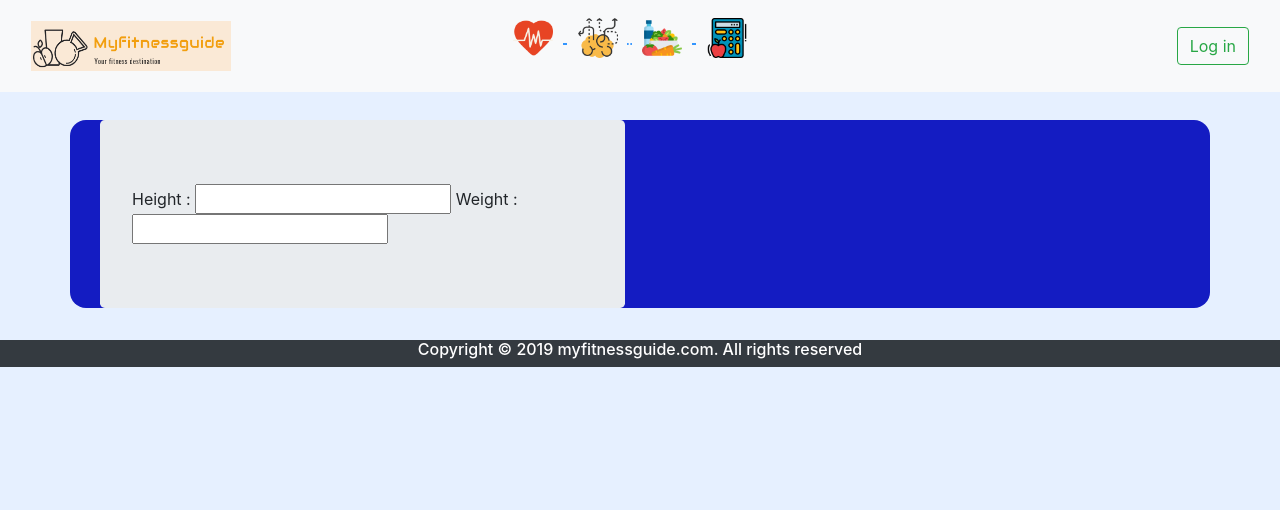
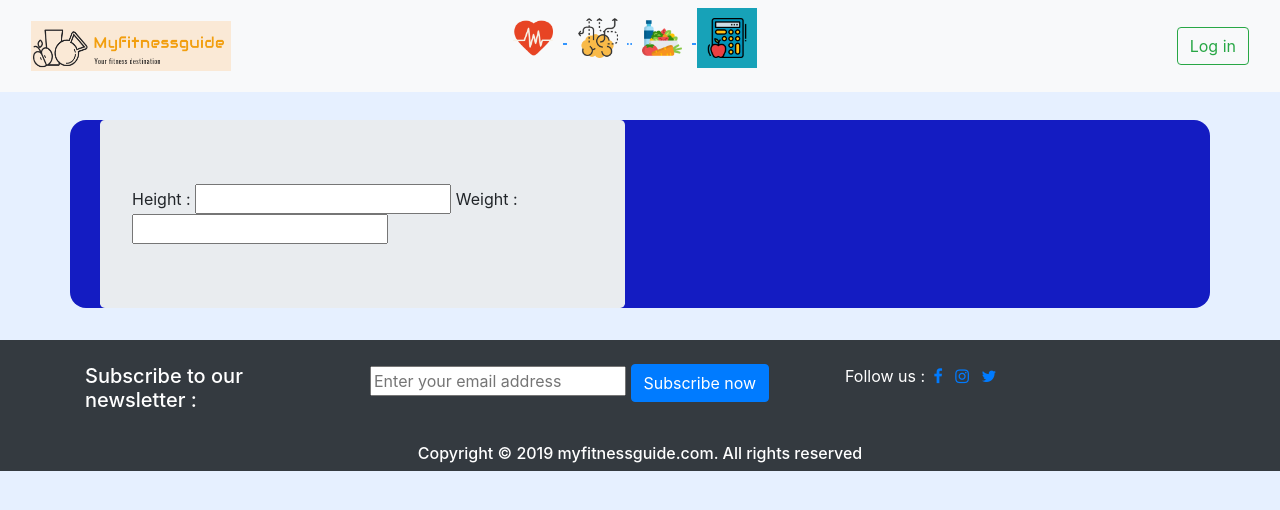
Before and after one commit to mk3051458/myfitnessguide.github.io, a PHP site: page /calculators/bmi-calculator.php in a window 1280 px wide. Shown: the top 510 px of the page. Run offline with PHP 8.4, Linux system fonts and the light colour scheme; some libraries are stand-ins or nearby versions.

Commit message:
updating footers

```diff
--- a/calculators/footer.php
+++ b/calculators/footer.php
@@ -1,11 +1,36 @@
-   <div class="container-fluid footer text-center">
+<div class="container-fluid footer bg-dark text-white" style="background-size : cover">
+    <div class="container">
+        <br>
+        <div class="row  ">
+            <div class="col-md-3">
+                <h5>Subscribe to our newsletter :</h5>
+            </div>
+            <div class="col-md-5 ml-0" style="margin-left : 0px" >
+                <form action="addToMailList.php" method="POST">
+                    <input type="text" name="mail" id="" class="" placeholder="Enter your email address">
+                    <input type="submit" value="Subscribe now" class="btn btn-primary">
+                </form>
+            </div>
 
-        <div class="row  bg-dark text-white">
+            <div class="col-md-2">
+                Follow us :
+                <a href="https://www.facebook.com/myfitnessguide.in/" class="p-1">
+                    <i class="fa fa-facebook"></i>
+                </a>
+                <a href="https://www.instagram.com/myfitnessguide.in/" class="p-1">
+                    <i class="fa fa-instagram"></i>
+                </a>
+                <a href="" class="p-1">
+                    <i class="fa fa-twitter"></i>
+                </a>
+            </div>
+        </div>
+        <br>
+        <div class="row">
             <h6 class="text-center d-block mx-auto">Copyright &copy; 2019 myfitnessguide.com. All rights reserved </h6>
         </div>
     </div>
-
-
+</div>
 </body>
 
 <script src="https://cdnjs.cloudflare.com/ajax/libs/jquery/3.4.1/jquery.slim.js"></script>
--- a/calculators/header.php
+++ b/calculators/header.php
@@ -1,6 +1,5 @@
 <!DOCTYPE html>
 <html lang="en">
-
 <head>
     <meta charset="UTF-8">
     <meta name="viewport" content="width=device-width, initial-scale=1.0">
@@ -8,6 +7,7 @@
     <link rel="shortcut icon" href="images/fitfood.PNG" type="image/x-icon">
     <link href="https://fonts.googleapis.com/css?family=Montserrat+Alternates:700&display=swap" rel="stylesheet">
     <link rel="stylesheet" href="https://stackpath.bootstrapcdn.com/bootstrap/4.3.1/css/bootstrap.min.css">
+    <link rel="stylesheet" href="https://cdnjs.cloudflare.com/ajax/libs/font-awesome/4.7.0/css/font-awesome.min.css">
     <link rel="stylesheet" href="../css/style.css">
     <script src="https://cdnjs.cloudflare.com/ajax/libs/jquery/3.4.1/jquery.min.js"></script>
     <script src="../js/custom.js"></script>
@@ -54,7 +54,7 @@
                     <li>
                         <a class="" href="#">
                             <abbr title="Calculator">
-                                <img src="../images/calories.png" alt="" class="img img-fluid icons">
+                                <img src="../images/calories.png" alt="" class="img img-fluid icons bg-info">
 
                             </abbr>
                         </a>
--- a/habit/header.php
+++ b/habit/header.php
@@ -8,7 +8,6 @@
     <link rel="shortcut icon" href="images/fitfood.PNG" type="image/x-icon">
     <link href="https://fonts.googleapis.com/css?family=Montserrat+Alternates:700&display=swap" rel="stylesheet">
     <link rel="stylesheet" href="https://stackpath.bootstrapcdn.com/bootstrap/4.3.1/css/bootstrap.min.css">
-
     <link rel="stylesheet" href="../css/style.css">
     <link rel="stylesheet" href="https://cdnjs.cloudflare.com/ajax/libs/font-awesome/4.7.0/css/font-awesome.min.css">
     <script src="https://cdnjs.cloudflare.com/ajax/libs/jquery/3.4.1/jquery.min.js"></script>
```
Also changed, not shown: habit/footer.php (+8 -16 lines).
